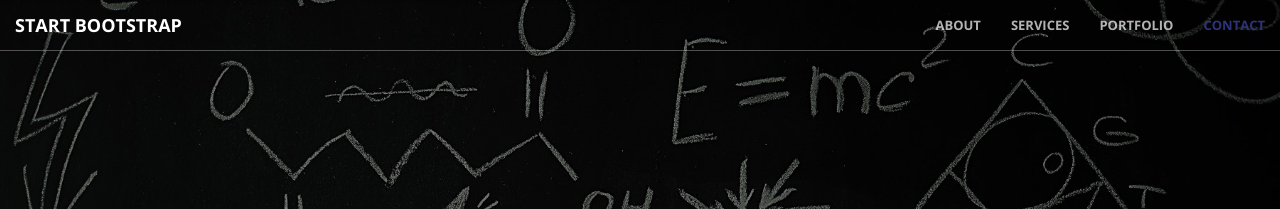
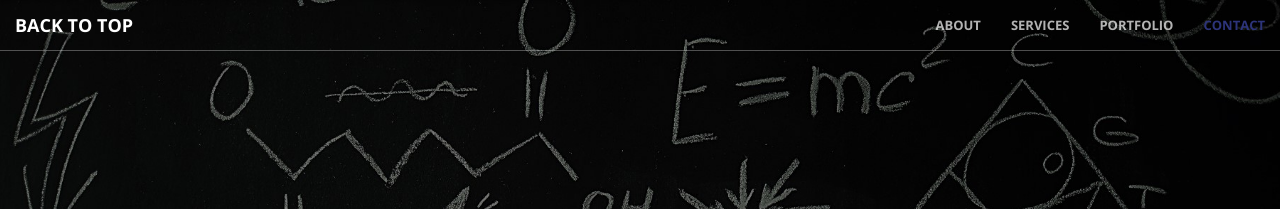
Before and after one commit to bronwyncc/homepage, a Jekyll site: the page built from index.html, in a window 1280 px wide. Shown: the top 209 px of the page. Built offline with Jekyll 4.4.1, drawn with Linux system fonts in a browser that asks for light colours.

Commit message:
Update nav.html

```diff
--- a/_includes/nav.html
+++ b/_includes/nav.html
@@ -8,7 +8,7 @@
                 <span class="icon-bar"></span>
                 <span class="icon-bar"></span>
             </button>
-            <a class="navbar-brand page-scroll" href="#page-top">Start Bootstrap</a>
+            <a class="navbar-brand page-scroll" href="#page-top">Back to top</a>
         </div>
 
         <!-- Collect the nav links, forms, and other content for toggling -->
```
